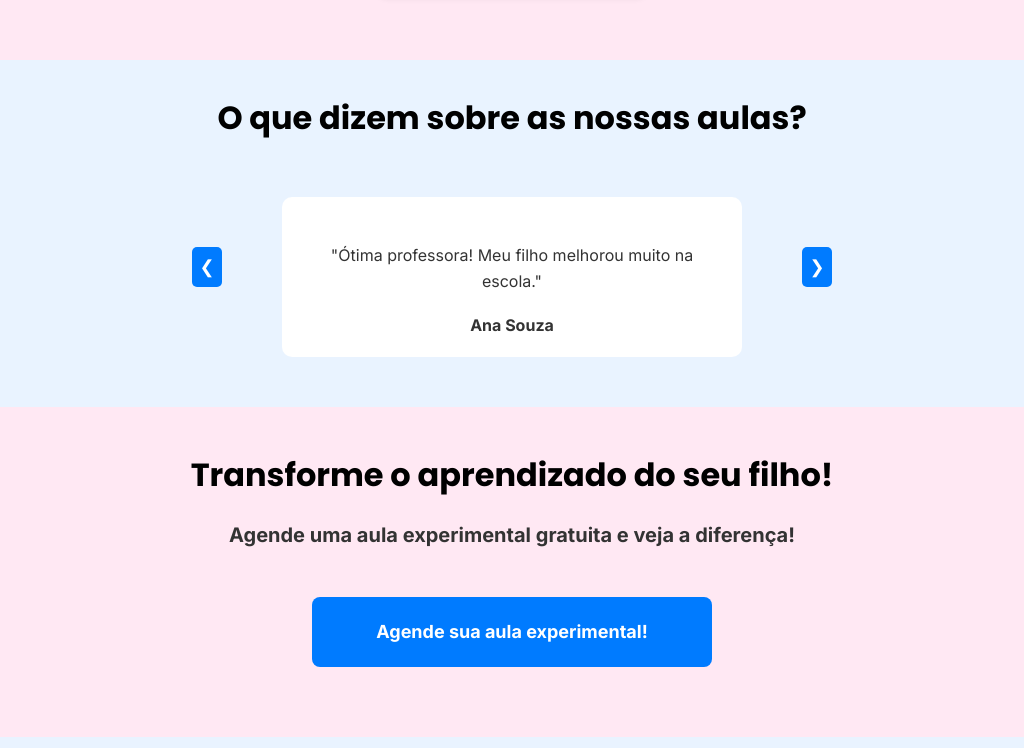
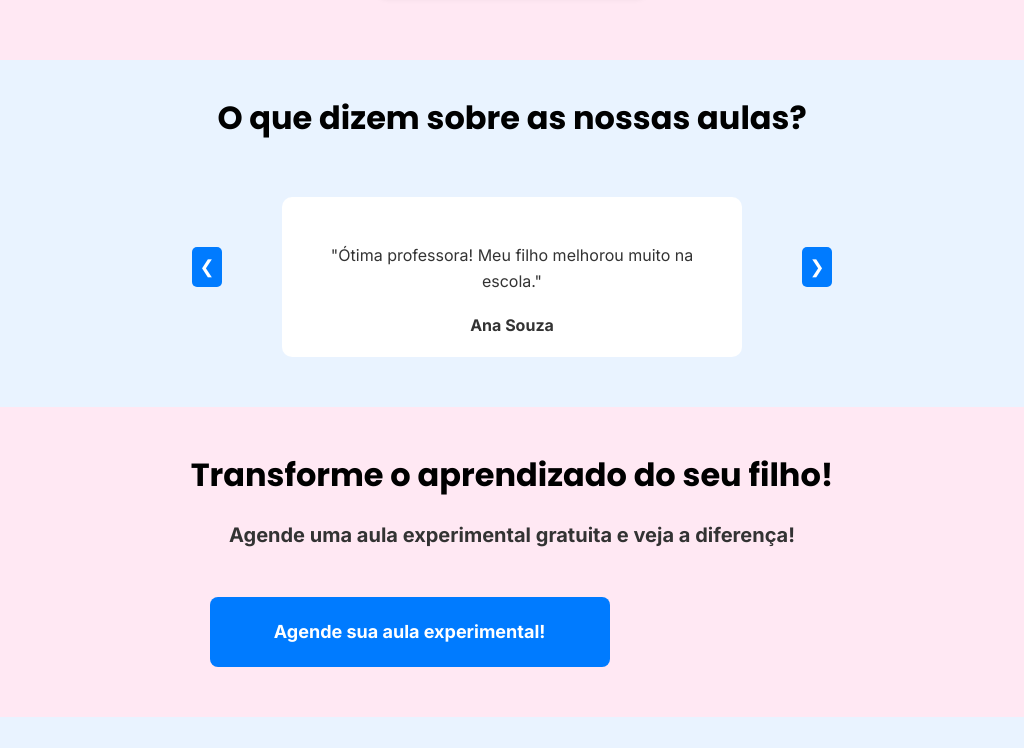
Before and after one commit to Israel-ops-cmd/prof-helo, a React (Vite) app: page / in a window 1024 px wide. Shown: the part 2000-2748 px from the top of the page. Built offline with nearby package versions, Linux system fonts and the light colour scheme.

Commit message:
ajustando botão de garantia

```diff
--- a/src/components/Garantia/Garantia.css
+++ b/src/components/Garantia/Garantia.css
@@ -60,6 +60,11 @@
       margin-top: 20px;
       padding: 15px 30px;
     }
+
+    a {
+        padding: 0;
+        width: 80%;
+    }
   }
 
   @media (min-width: 320px) and (max-width: 768px) {
```
